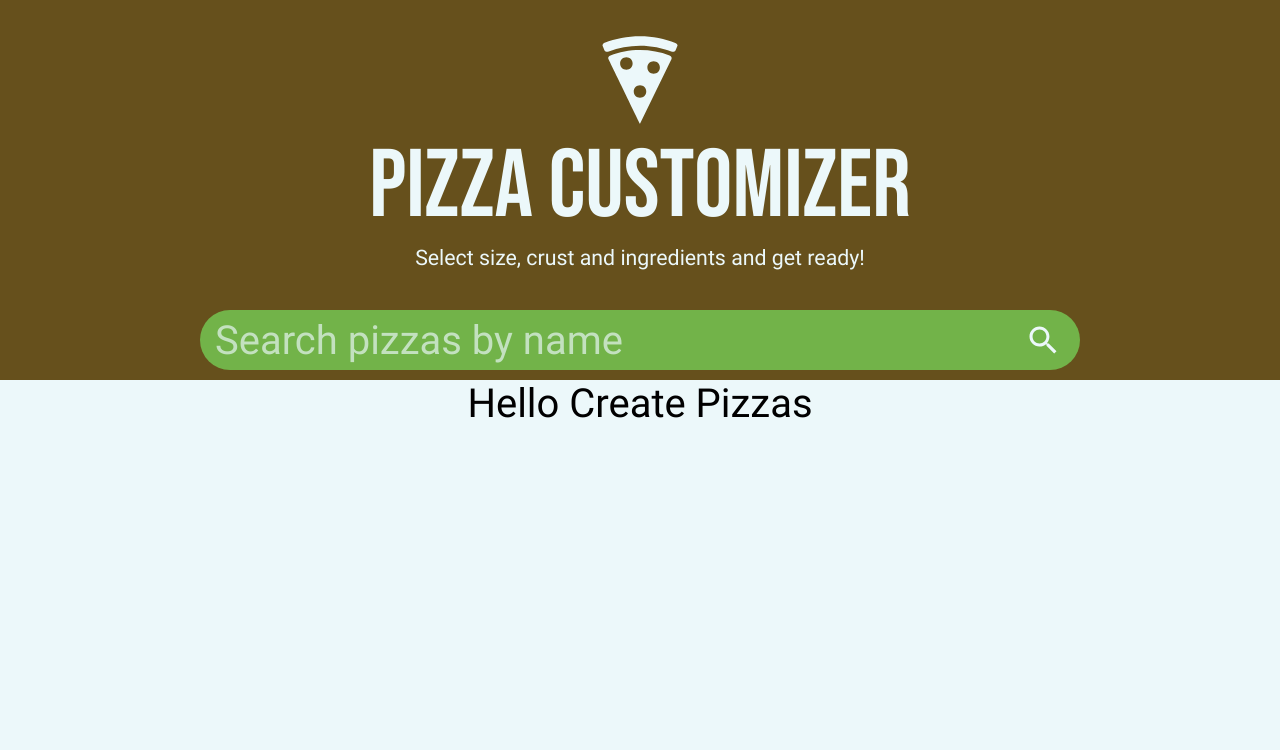
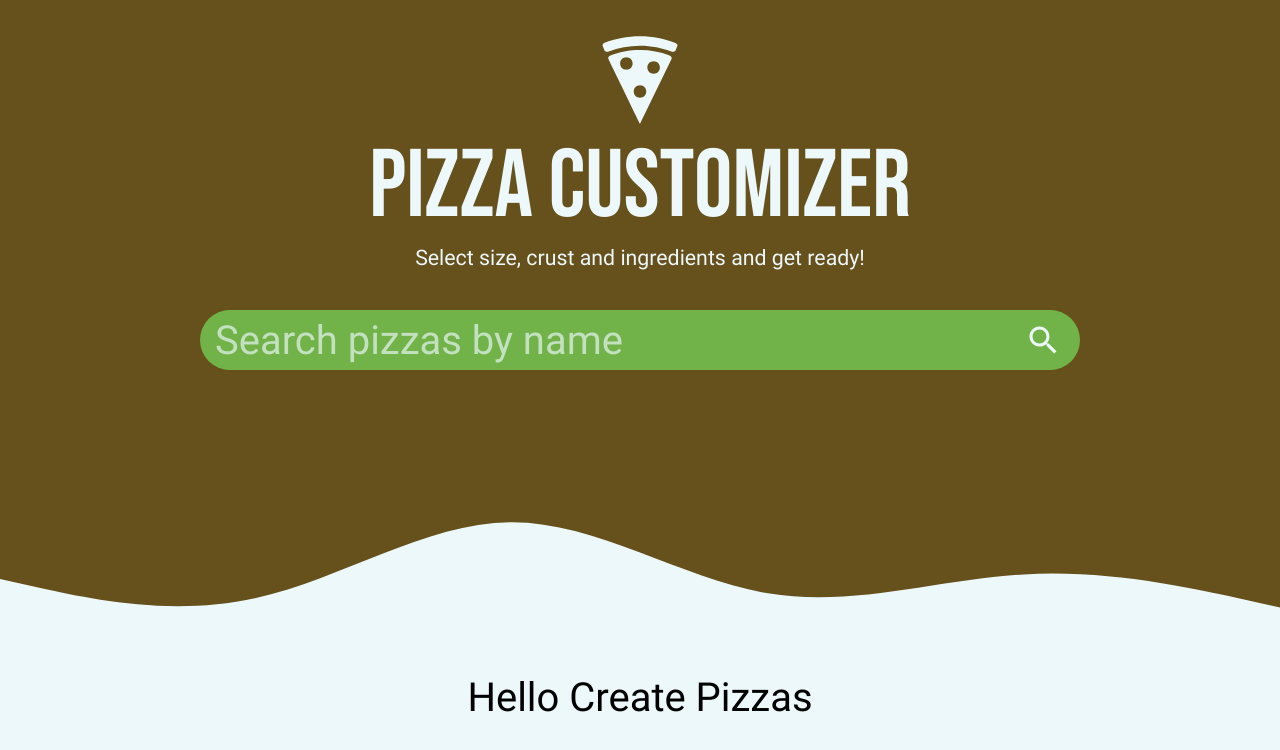
Before and after one commit to henriquecouto/tauria-challenge, a React (Create React App) app in the folder packages/web-app/: page /create in a window 1280 px wide. Shown: the top 750 px of the page. Built offline with nearby package versions, Linux system fonts and the light colour scheme; no server answers.

Commit message:
add wave in search bar

```diff
--- a/packages/web-app/src/components/SearchBar/index.tsx
+++ b/packages/web-app/src/components/SearchBar/index.tsx
@@ -1,9 +1,12 @@
 import React from "react";
 import { Container, Input, InputContainer, Button } from "./styles";
 import { IoMdSearch as Search } from "react-icons/io";
+import { useTheme } from "styled-components";
 
 const SearchBar: React.FC = () => {
+  const theme = useTheme();
   return (
+    <>
       <Container>
         <InputContainer>
           <Input placeholder="Search pizzas by name" />
@@ -12,6 +15,14 @@ const SearchBar: React.FC = () => {
           </Button>
         </InputContainer>
       </Container>
+      <svg xmlns="http://www.w3.org/2000/svg" viewBox="0 0 1440 320">
+        <path
+          fill={theme.palette.primary}
+          fillOpacity="1"
+          d="M0,224L48,234.7C96,245,192,267,288,245.3C384,224,480,160,576,160C672,160,768,224,864,240C960,256,1056,224,1152,218.7C1248,213,1344,235,1392,245.3L1440,256L1440,0L1392,0C1344,0,1248,0,1152,0C1056,0,960,0,864,0C768,0,672,0,576,0C480,0,384,0,288,0C192,0,96,0,48,0L0,0Z"
+        ></path>
+      </svg>
+    </>
   );
 };
 
```
Lines whose indentation alone changed are shown as unchanged.
